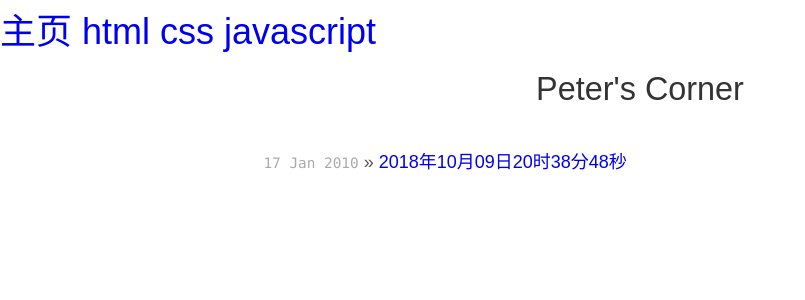
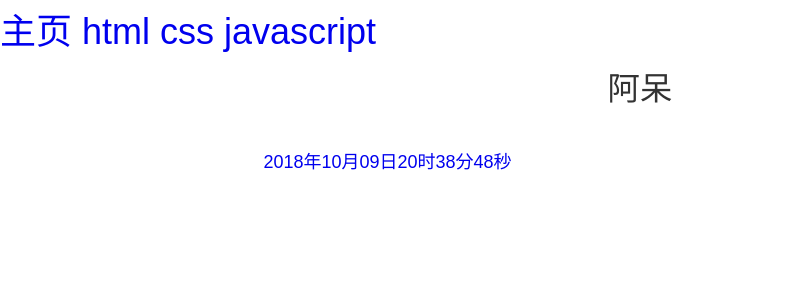
Before and after one commit to xxcczz/zz, a Jekyll site: the page built from index.markdown, in a window 1280 px wide. Shown: the top 300 px of the page, without its empty margins (0-805 px from the left). Built offline with Jekyll 4.4.1, drawn with Linux system fonts in a browser that asks for light colours.

Commit message:
Update index.markdown

```diff
--- a/index.markdown
+++ b/index.markdown
@@ -1,9 +1,9 @@
 ---
 layout: default
-title: Peter's Corner
+title: 阿呆
 ---
   <ul class="posts">
     {% for post in site.posts %}
-      <li><span>{{ post.date | date_to_string }}</span> &raquo; <a href="{{ post.url }}">{{ post.title }}</a></li>
+      <li><a href="{{ post.url }}">{{ post.title }}</a></li>
     {% endfor %}
   </ul>
```
